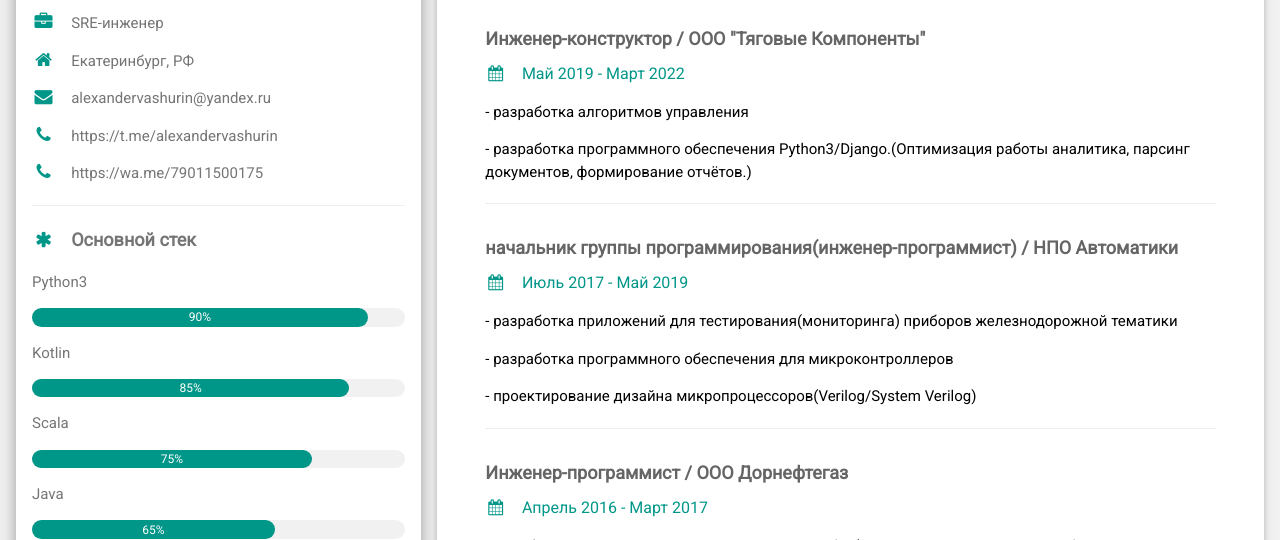
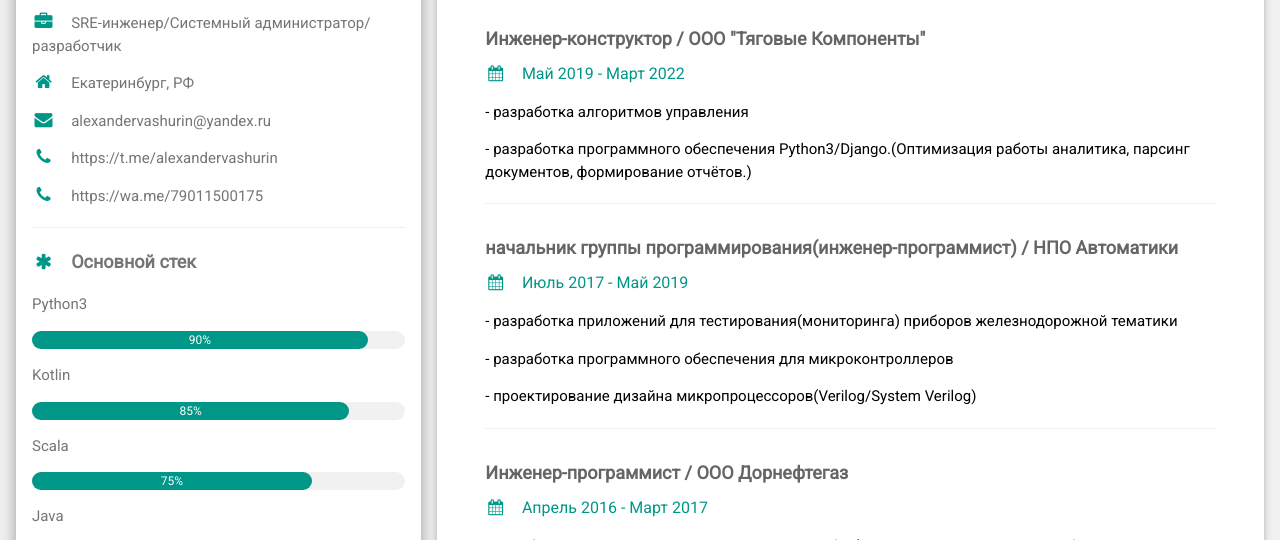
Before and after one commit to alexandervashurin/alexandervashurin.github.io, a plain HTML site: page index.html in a window 1280 px wide. Shown: the part 560-1100 px from the top of the page. Drawn offline with nearby package versions, Linux system fonts and the light colour scheme.

Commit message:
Update index.html

```diff
--- a/index.html
+++ b/index.html
@@ -32,7 +32,7 @@ html,body,h1,h2,h3,h4,h5,h6 {font-family: "Roboto", sans-serif}
           </div>
         </div>
         <div class="w3-container">
-          <p><i class="fa fa-briefcase fa-fw w3-margin-right w3-large w3-text-teal"></i>SRE-инженер</p>
+          <p><i class="fa fa-briefcase fa-fw w3-margin-right w3-large w3-text-teal"></i>SRE-инженер/Системный администратор/разработчик</p>
           <p><i class="fa fa-home fa-fw w3-margin-right w3-large w3-text-teal"></i>Екатеринбург, РФ</p>
           <p><i class="fa fa-envelope fa-fw w3-margin-right w3-large w3-text-teal"></i>alexandervashurin@yandex.ru</p>
           <p><i class="fa fa-phone fa-fw w3-margin-right w3-large w3-text-teal"></i><a>https://t.me/alexandervashurin</a></p>
```
